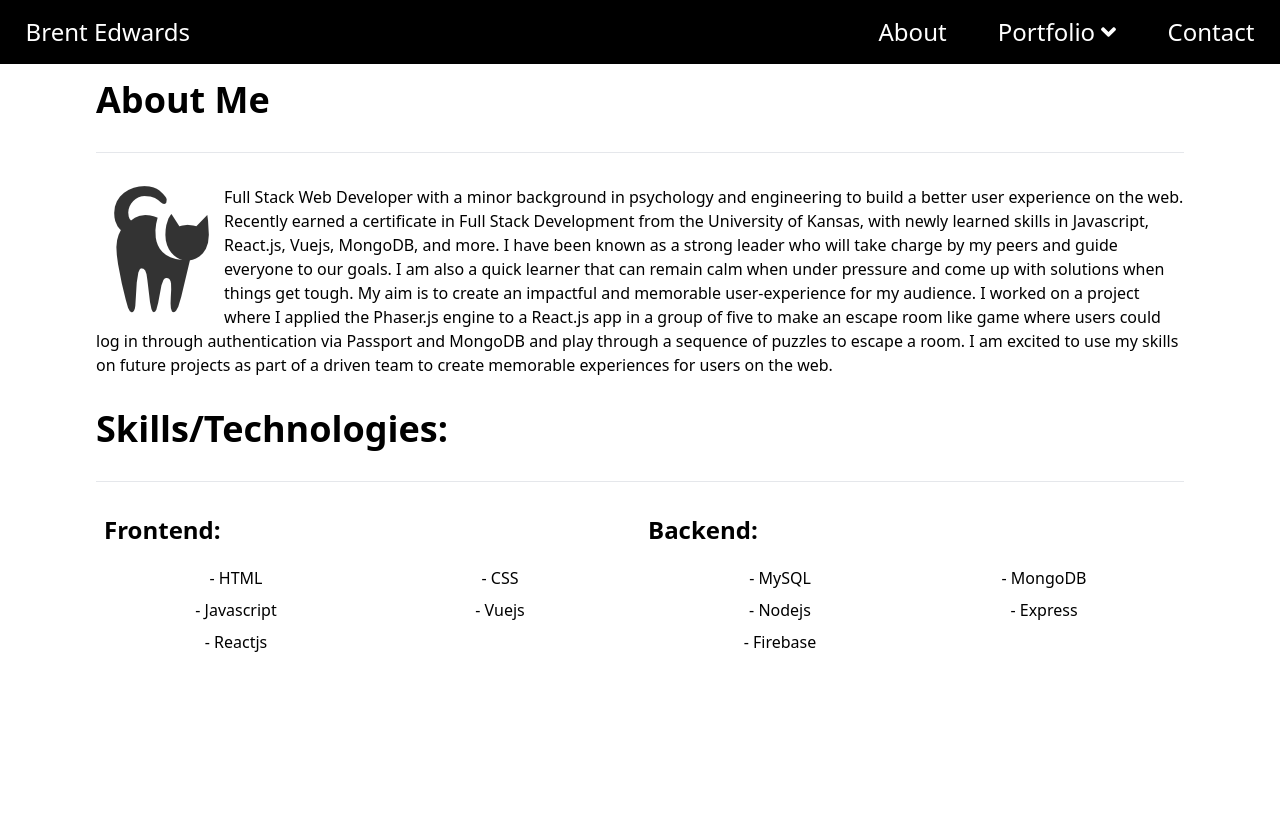
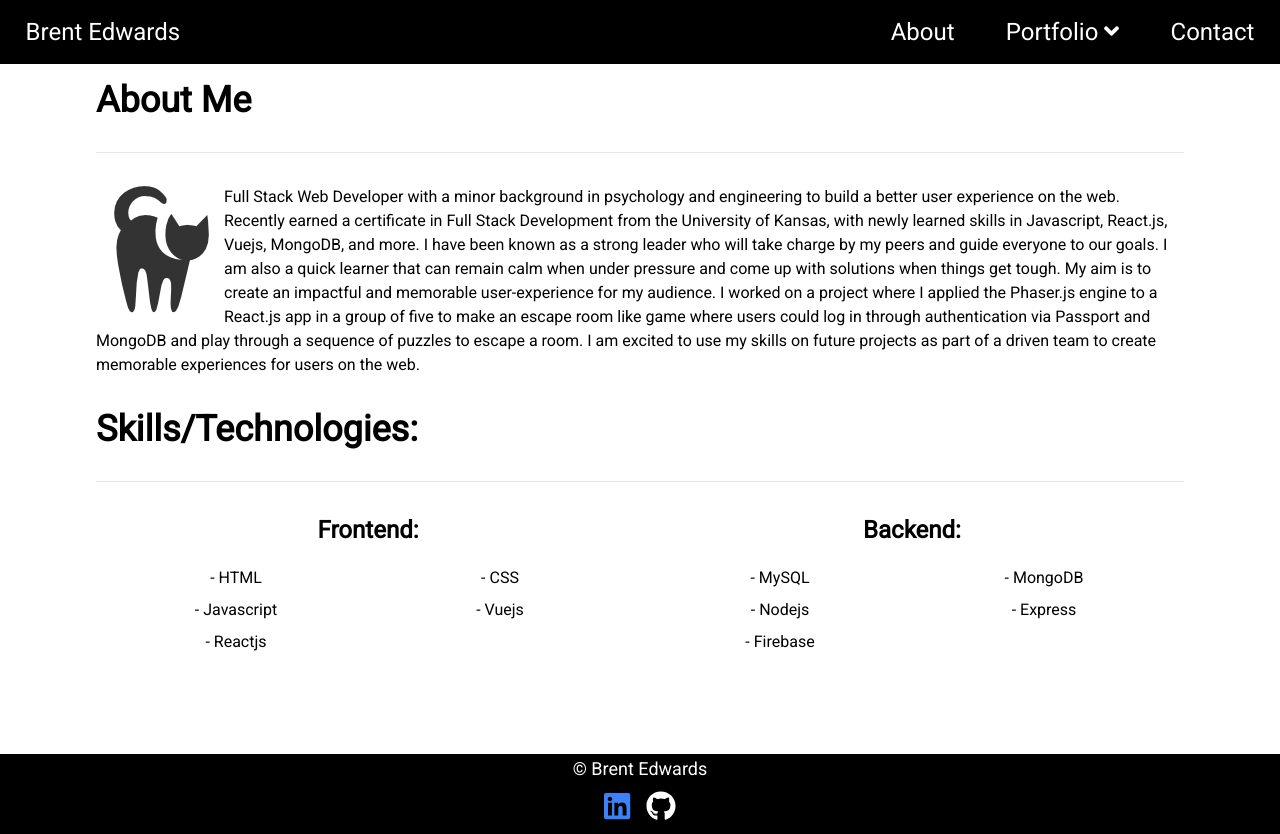
Before and after one commit to zirris512/vue-portfolio, a Vue app: page / in a window 1280 px wide. Before the commit the page ends 800 px from the top, so only its background shows below. Built offline with nearby package versions, Linux system fonts and the light colour scheme.

Commit message:
add footer

```diff
--- a/index.html
+++ b/index.html
@@ -3,10 +3,15 @@
     <head>
         <meta charset="UTF-8" />
         <link rel="icon" href="/favicon.ico" />
+        <link rel="preconnect" href="https://fonts.gstatic.com" />
+        <link
+            href="https://fonts.googleapis.com/css2?family=Roboto&display=swap"
+            rel="stylesheet"
+        />
         <meta name="viewport" content="width=device-width, initial-scale=1.0" />
         <title>Brent's Portfolio</title>
     </head>
-    <body>
+    <body class="font-body">
         <div id="app"></div>
         <script type="module" src="/src/main.ts"></script>
     </body>
--- a/package.json
+++ b/package.json
@@ -8,6 +8,7 @@
   },
   "dependencies": {
     "@fortawesome/fontawesome-svg-core": "^1.2.35",
+    "@fortawesome/free-brands-svg-icons": "^5.15.3",
     "@fortawesome/free-solid-svg-icons": "^5.15.3",
     "@fortawesome/vue-fontawesome": "^3.0.0-3",
     "vue": "^3.0.5",
--- a/src/App.vue
+++ b/src/App.vue
@@ -1,19 +1,22 @@
 <template>
     <the-nav />
     <About />
+    <div class="min-h-12"></div>
+    <the-footer />
 </template>
 
 <script lang="ts">
     import { defineComponent } from "vue";
     import About from "./pages/About.vue";
     import TheNav from "./components/nav/TheNav.vue";
+    import TheFooter from "./components/footer/TheFooter.vue";
 
     export default defineComponent({
         components: {
             About,
             TheNav,
+            TheFooter,
         },
-        setup() {},
     });
 </script>
 
--- /dev/null
+++ b/src/components/footer/TheFooter.vue
@@ -0,0 +1,19 @@
+<template>
+    <footer class="h-20 bg-black flex flex-col items-center justify-center">
+        <p class="text-white text-lg">&copy; Brent Edwards</p>
+        <div class="flex my-2 items-center justify-center">
+            <a href="#" class="mx-2">
+                <font-awesome-icon
+                    :icon="['fab', 'linkedin']"
+                    class="text-blue-500 text-3xl"
+                />
+            </a>
+            <a href="#" class="mx-2">
+                <font-awesome-icon
+                    :icon="['fab', 'github']"
+                    class="text-white text-3xl"
+                />
+            </a>
+        </div>
+    </footer>
+</template>
--- a/src/main.ts
+++ b/src/main.ts
@@ -2,10 +2,11 @@ import { createApp } from "vue";
 import App from "./App.vue";
 import { library } from "@fortawesome/fontawesome-svg-core";
 import { faAngleDown, faAngleUp } from "@fortawesome/free-solid-svg-icons";
+import { faLinkedin, faGithub } from "@fortawesome/free-brands-svg-icons";
 import { FontAwesomeIcon } from "@fortawesome/vue-fontawesome";
 import "./index.css";
 
-library.add(faAngleDown, faAngleUp);
+library.add(faAngleDown, faAngleUp, faLinkedin, faGithub);
 
 const app = createApp(App);
 
--- a/src/pages/About.vue
+++ b/src/pages/About.vue
@@ -27,9 +27,7 @@
         <hr class="my-8" />
         <div class="flex w-full skills-list flex-col md:flex-row">
             <div class="flex-1 mx-2">
-                <h2 class="font-semibold text-2xl text-center md:text-left">
-                    Frontend:
-                </h2>
+                <h2 class="font-semibold text-2xl text-center">Frontend:</h2>
                 <div class="flex flex-wrap py-4 text-center">
                     <p>- HTML</p>
                     <p>- CSS</p>
@@ -39,9 +37,7 @@
                 </div>
             </div>
             <div class="flex-1 mx-2">
-                <h2 class="font-semibold text-2xl text-center md:text-left">
-                    Backend:
-                </h2>
+                <h2 class="font-semibold text-2xl text-center">Backend:</h2>
                 <div class="flex flex-wrap py-4 text-center">
                     <p>- MySQL</p>
                     <p>- MongoDB</p>
--- a/tailwind.config.js
+++ b/tailwind.config.js
@@ -2,6 +2,9 @@ module.exports = {
     purge: ["./index.html", "./src/**/*.{vue,js,ts,jsx,tsx}"],
     darkMode: false, // or 'media' or 'class'
     theme: {
+        fontFamily: {
+            body: ["'Roboto'", "sans-serif"],
+        },
         extend: {},
     },
     variants: {
```
Also changed, not shown: 1 other file (tests, documents, lock files or other folders).
